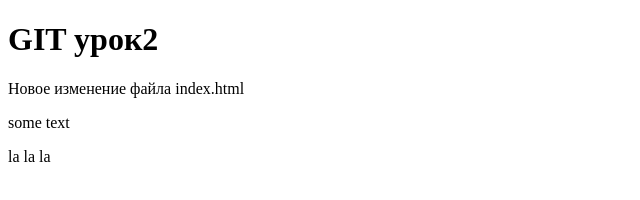
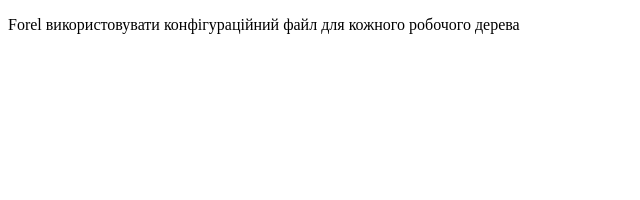
Before and after one commit to ivanzayarnuk/site, a plain HTML site: page index.html in a window 1280 px wide. Shown: the whole page, without its empty margins (0-640 px from the left). Drawn offline with Linux system fonts and the light colour scheme.

Commit message:
fo commit

```diff
--- a/index.html
+++ b/index.html
@@ -8,9 +8,6 @@
     <link rel="stylesheet" href="css/style.css"
 </head>
 <body>
-    <h1>GIT урок2</h1>
-    <p>Новое изменение файла index.html</p>
-    <p>some text</p>
-    <p> la la la</p>
+    <p>Forel використовувати конфігураційний файл для кожного робочого дерева</p>
 </body>
 </html>
```
